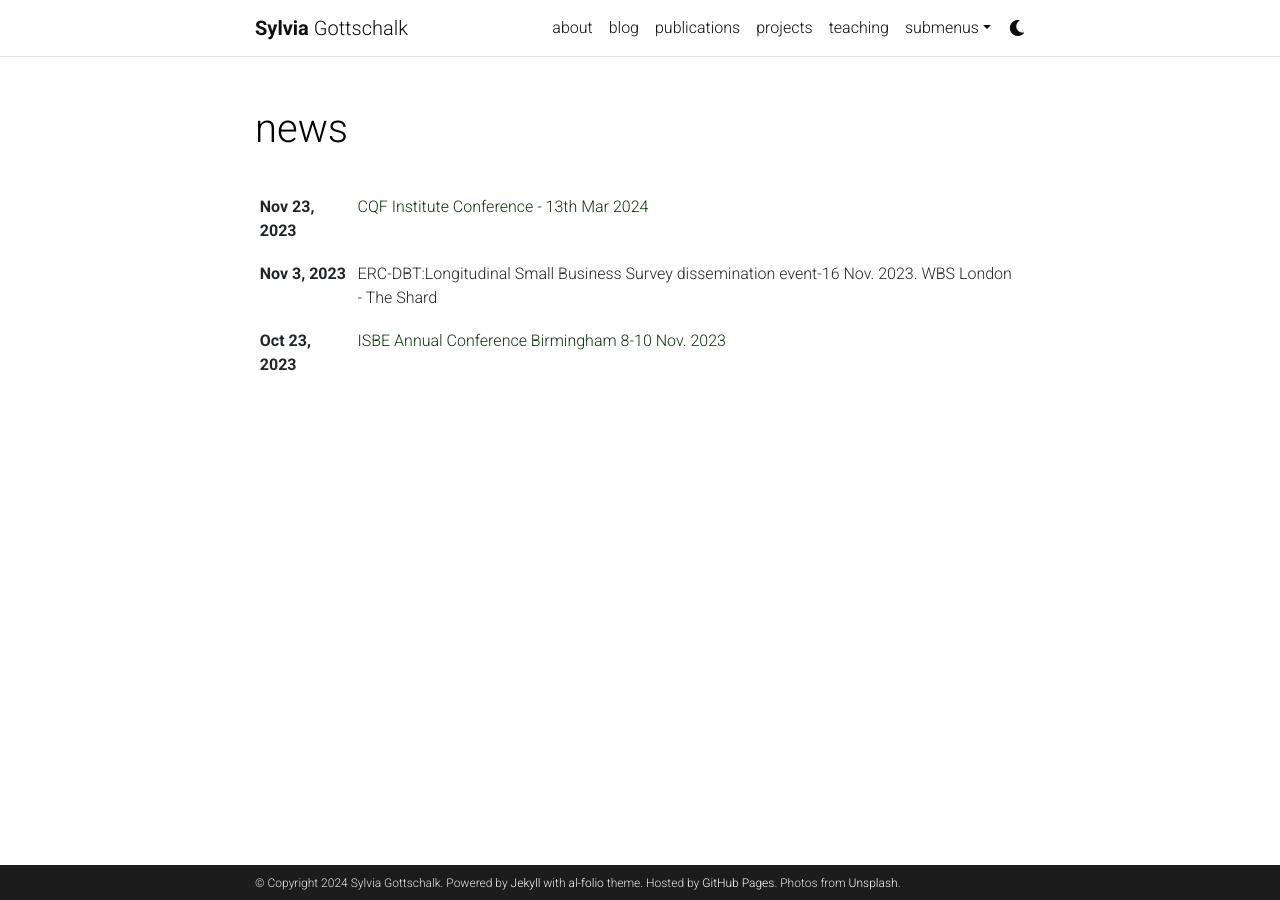
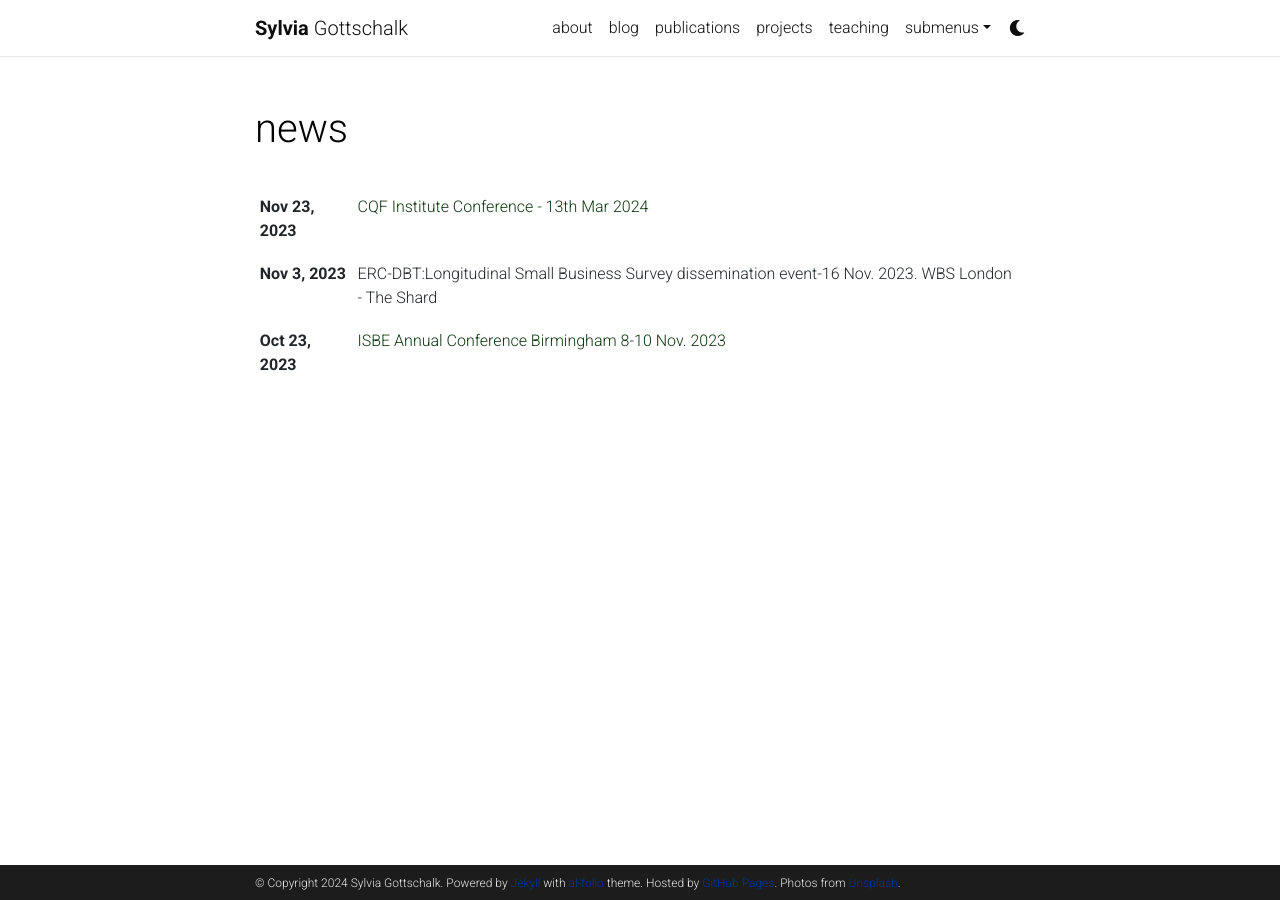
Before and after one commit to sdgottschalk/sgottschalk.io, a Jekyll site: the page built from news.html, in a window 1280 px wide. Built offline with Jekyll 4.4.1, drawn with Linux system fonts in a browser that asks for light colours; full-size pictures stand in for the smaller copies a plugin makes; comment, search, counter and statistics services are not loaded; a style sheet for code colours, icons or effects is not loaded.

Commit message:
Update _themes.scss

```diff
--- a/_sass/_themes.scss
+++ b/_sass/_themes.scss
@@ -12,7 +12,7 @@
   --global-hover-text-color: #{$white-color};
   --global-footer-bg-color: #{$grey-color-dark};
   --global-footer-text-color: #{$grey-color-light};
-  --global-footer-link-color: #{$white-color};
+  --global-footer-link-color: #{$blue-color-dark};
   --global-distill-app-color: #{$grey-color};
   --global-divider-color: rgba(0,0,0,.1);
   --global-card-bg-color: #{$white-color};
```
